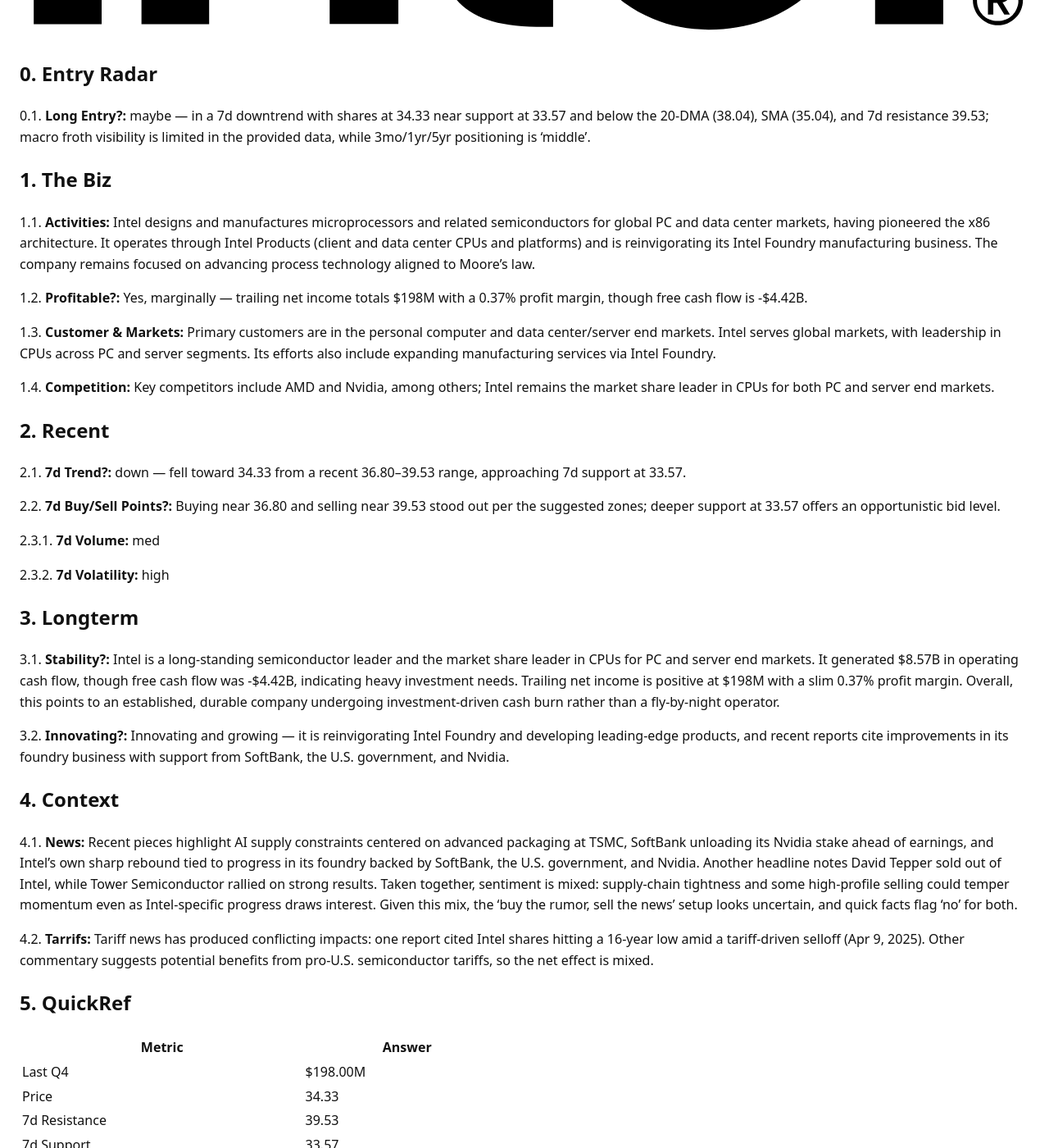
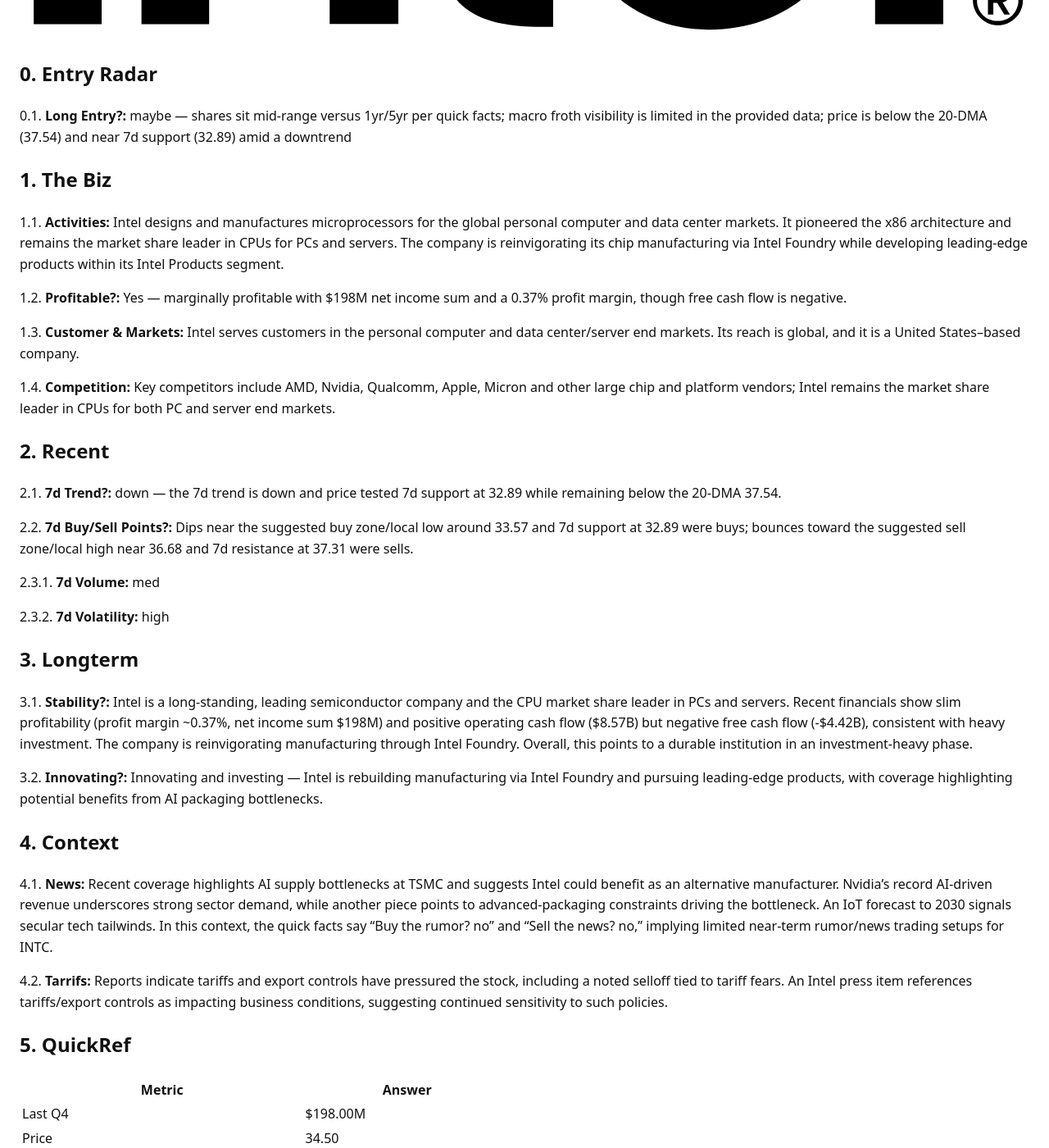
Before and after one commit to ryness/stonks, a Jekyll site: the page built from _reports/INTC.md, in a window 1280 px wide and 1400 px high, scrolled down 508 px. Shown: the whole window at 82% size. Built offline with Jekyll 4.4.1, drawn with Linux system fonts in a browser that asks for light colours; some of the changed text lies outside the part shown.

Commit message:
Update report: rotation+GodsEye

```diff
--- a/_reports/INTC.md
+++ b/_reports/INTC.md
@@ -2,34 +2,34 @@
 layout: default
 title: "INTC Stock Report"
 ticker: "INTC"
-date: 2025-11-19
-generated_at: 2025-11-19T05:22:05.621451+00:00
-runtime_seconds: 114.71
+date: 2025-11-23
+generated_at: 2025-11-23T10:20:24.754730+00:00
+runtime_seconds: 86.16
 raw_markdown: |
-  **Generated:** <time class="js-local-time" datetime="2025-11-19T05:22:05.621451+00:00">2025-11-19 05:22 UTC</time> (runtime 1m 55s)
+  **Generated:** <time class="js-local-time" datetime="2025-11-23T10:20:24.754730+00:00">2025-11-23 10:20 UTC</time> (runtime 1m 26s)
 
   ![Intel Corp logo](https://ryness.github.io/stonks/assets/logos/INTC.svg)
 
 
   ## 0. Entry Radar
 
-  0.1. **Long Entry?:** maybe — in a 7d downtrend with shares at 34.33 near support at 33.57 and below the 20-DMA (38.04), SMA (35.04), and 7d resistance 39.53; macro froth visibility is limited in the provided data, while 3mo/1yr/5yr positioning is 'middle'.
+  0.1. **Long Entry?:** maybe — shares sit mid-range versus 1yr/5yr per quick facts; macro froth visibility is limited in the provided data; price is below the 20-DMA (37.54) and near 7d support (32.89) amid a downtrend
 
   ## 1. The Biz
 
-  1.1. **Activities:** Intel designs and manufactures microprocessors and related semiconductors for global PC and data center markets, having pioneered the x86 architecture. It operates through Intel Products (client and data center CPUs and platforms) and is reinvigorating its Intel Foundry manufacturing business. The company remains focused on advancing process technology aligned to Moore’s law.
+  1.1. **Activities:** Intel designs and manufactures microprocessors for the global personal computer and data center markets. It pioneered the x86 architecture and remains the market share leader in CPUs for PCs and servers. The company is reinvigorating its chip manufacturing via Intel Foundry while developing leading-edge products within its Intel Products segment.
 
-  1.2. **Profitable?:** Yes, marginally — trailing net income totals $198M with a 0.37% profit margin, though free cash flow is -$4.42B.
+  1.2. **Profitable?:** Yes — marginally profitable with $198M net income sum and a 0.37% profit margin, though free cash flow is negative.
 
-  1.3. **Customer & Markets:** Primary customers are in the personal computer and data center/server end markets. Intel serves global markets, with leadership in CPUs across PC and server segments. Its efforts also include expanding manufacturing services via Intel Foundry.
+  1.3. **Customer & Markets:** Intel serves customers in the personal computer and data center/server end markets. Its reach is global, and it is a United States–based company.
 
-  1.4. **Competition:** Key competitors include AMD and Nvidia, among others; Intel remains the market share leader in CPUs for both PC and server end markets.
+  1.4. **Competition:** Key competitors include AMD, Nvidia, Qualcomm, Apple, Micron and other large chip and platform vendors; Intel remains the market share leader in CPUs for both PC and server end markets.
 
   ## 2. Recent
 
-  2.1. **7d Trend?:** down — fell toward 34.33 from a recent 36.80–39.53 range, approaching 7d support at 33.57.
+  2.1. **7d Trend?:** down — the 7d trend is down and price tested 7d support at 32.89 while remaining below the 20-DMA 37.54.
 
-  2.2. **7d Buy/Sell Points?:** Buying near 36.80 and selling near 39.53 stood out per the suggested zones; deeper support at 33.57 offers an opportunistic bid level.
+  2.2. **7d Buy/Sell Points?:** Dips near the suggested buy zone/local low around 33.57 and 7d support at 32.89 were buys; bounces toward the suggested sell zone/local high near 36.68 and 7d resistance at 37.31 were sells.
 
   2.3.1. **7d Volume:** med
 
@@ -37,15 +37,15 @@ raw_markdown: |
 
   ## 3. Longterm
 
-  3.1. **Stability?:** Intel is a long-standing semiconductor leader and the market share leader in CPUs for PC and server end markets. It generated $8.57B in operating cash flow, though free cash flow was -$4.42B, indicating heavy investment needs. Trailing net income is positive at $198M with a slim 0.37% profit margin. Overall, this points to an established, durable company undergoing investment-driven cash burn rather than a fly-by-night operator.
+  3.1. **Stability?:** Intel is a long-standing, leading semiconductor company and the CPU market share leader in PCs and servers. Recent financials show slim profitability (profit margin ~0.37%, net income sum $198M) and positive operating cash flow ($8.57B) but negative free cash flow (-$4.42B), consistent with heavy investment. The company is reinvigorating manufacturing through Intel Foundry. Overall, this points to a durable institution in an investment-heavy phase.
 
-  3.2. **Innovating?:** Innovating and growing — it is reinvigorating Intel Foundry and developing leading-edge products, and recent reports cite improvements in its foundry business with support from SoftBank, the U.S. government, and Nvidia.
+  3.2. **Innovating?:** Innovating and investing — Intel is rebuilding manufacturing via Intel Foundry and pursuing leading-edge products, with coverage highlighting potential benefits from AI packaging bottlenecks.
 
   ## 4. Context
 
-  4.1. **News:** Recent pieces highlight AI supply constraints centered on advanced packaging at TSMC, SoftBank unloading its Nvidia stake ahead of earnings, and Intel’s own sharp rebound tied to progress in its foundry backed by SoftBank, the U.S. government, and Nvidia. Another headline notes David Tepper sold out of Intel, while Tower Semiconductor rallied on strong results. Taken together, sentiment is mixed: supply-chain tightness and some high-profile selling could temper momentum even as Intel-specific progress draws interest. Given this mix, the 'buy the rumor, sell the news' setup looks uncertain, and quick facts flag 'no' for both.
+  4.1. **News:** Recent coverage highlights AI supply bottlenecks at TSMC and suggests Intel could benefit as an alternative manufacturer. Nvidia’s record AI-driven revenue underscores strong sector demand, while another piece points to advanced-packaging constraints driving the bottleneck. An IoT forecast to 2030 signals secular tech tailwinds. In this context, the quick facts say “Buy the rumor? no” and “Sell the news? no,” implying limited near-term rumor/news trading setups for INTC.
 
-  4.2. **Tarrifs:** Tariff news has produced conflicting impacts: one report cited Intel shares hitting a 16-year low amid a tariff-driven selloff (Apr 9, 2025). Other commentary suggests potential benefits from pro-U.S. semiconductor tariffs, so the net effect is mixed.
+  4.2. **Tarrifs:** Reports indicate tariffs and export controls have pressured the stock, including a noted selloff tied to tariff fears. An Intel press item references tariffs/export controls as impacting business conditions, suggesting continued sensitivity to such policies.
 
   ## 5. QuickRef
 
@@ -54,11 +54,11 @@ raw_markdown: |
   <thead><tr><th>Metric</th><th>Answer</th></tr></thead>
   <tbody>
   <tr><td>Last Q4</td><td>$198.00M</td></tr>
-  <tr><td>Price</td><td>34.33</td></tr>
-  <tr><td>7d Resistance</td><td>39.53</td></tr>
-  <tr><td>7d Support</td><td>33.57</td></tr>
+  <tr><td>Price</td><td>34.50</td></tr>
+  <tr><td>7d Resistance</td><td>37.31</td></tr>
+  <tr><td>7d Support</td><td>32.89</td></tr>
   <tr><td>30d Resistance</td><td>42.48</td></tr>
-  <tr><td>30d Support</td><td>33.57</td></tr>
+  <tr><td>30d Support</td><td>32.89</td></tr>
   <tr><td>Buy the dip?</td><td>yes</td></tr>
   <tr><td>Buy the rumor?</td><td>no</td></tr>
   <tr><td>Sell the news?</td><td>no</td></tr>
@@ -88,12 +88,12 @@ raw_markdown: |
   Gathering context for INTC...
   Gathering market data...
   Checking massive.com quota and fetching price history...
-  Requesting INTC prices from massive.com... (https://api.massive.com/v2/aggs/ticker/INTC/range/1/day/2020-10-21/2025-11-19?adjusted=true&amp;sort=asc&amp;limit=5000&amp;apiKey=%2A%2A%2A)
+  Requesting INTC prices from massive.com... (https://api.massive.com/v2/aggs/ticker/INTC/range/1/day/2020-10-25/2025-11-23?adjusted=true&amp;sort=asc&amp;limit=5000&amp;apiKey=%2A%2A%2A)
   massive.com request failed (massive.com returned no price data); switching to yfinance...
   Requesting prices from yfinance fallback...
   Price data acquired from yfinance.
-  Massive open-close: GET https://api.massive.com/v1/open-close/INTC/2025-11-18?apiKey=%2A%2A%2A
-  Massive open-close: response 200 from https://api.massive.com/v1/open-close/INTC/2025-11-18?apiKey=&lt;redacted&gt;
+  Massive open-close: GET https://api.massive.com/v1/open-close/INTC/2025-11-21?apiKey=%2A%2A%2A
+  Massive open-close: response 200 from https://api.massive.com/v1/open-close/INTC/2025-11-21?apiKey=&lt;redacted&gt;
   Massive previous close: GET https://api.massive.com/v2/aggs/ticker/INTC/prev?adjusted=true&amp;apiKey=%2A%2A%2A
   Massive previous close: response 200 from https://api.massive.com/v2/aggs/ticker/INTC/prev?adjusted=true&amp;apiKey=&lt;redacted&gt;
   Massive SMA: GET https://api.massive.com/v1/indicators/sma/INTC?timespan=day&amp;window=50&amp;series_type=close&amp;order=desc&amp;limit=1&amp;adjusted=true&amp;apiKey=%2A%2A%2A
@@ -208,30 +208,30 @@ raw_markdown: |
   </details>
 ---
 
-**Generated:** <time class="js-local-time" datetime="2025-11-19T05:22:05.621451+00:00">2025-11-19 05:22 UTC</time> (runtime 1m 55s)
+**Generated:** <time class="js-local-time" datetime="2025-11-23T10:20:24.754730+00:00">2025-11-23 10:20 UTC</time> (runtime 1m 26s)
 
 ![Intel Corp logo](https://ryness.github.io/stonks/assets/logos/INTC.svg)
 
 
 ## 0. Entry Radar
 
-0.1. **Long Entry?:** maybe — in a 7d downtrend with shares at 34.33 near support at 33.57 and below the 20-DMA (38.04), SMA (35.04), and 7d resistance 39.53; macro froth visibility is limited in the provided data, while 3mo/1yr/5yr positioning is 'middle'.
+0.1. **Long Entry?:** maybe — shares sit mid-range versus 1yr/5yr per quick facts; macro froth visibility is limited in the provided data; price is below the 20-DMA (37.54) and near 7d support (32.89) amid a downtrend
 
 ## 1. The Biz
 
-1.1. **Activities:** Intel designs and manufactures microprocessors and related semiconductors for global PC and data center markets, having pioneered the x86 architecture. It operates through Intel Products (client and data center CPUs and platforms) and is reinvigorating its Intel Foundry manufacturing business. The company remains focused on advancing process technology aligned to Moore’s law.
+1.1. **Activities:** Intel designs and manufactures microprocessors for the global personal computer and data center markets. It pioneered the x86 architecture and remains the market share leader in CPUs for PCs and servers. The company is reinvigorating its chip manufacturing via Intel Foundry while developing leading-edge products within its Intel Products segment.
 
-1.2. **Profitable?:** Yes, marginally — trailing net income totals $198M with a 0.37% profit margin, though free cash flow is -$4.42B.
+1.2. **Profitable?:** Yes — marginally profitable with $198M net income sum and a 0.37% profit margin, though free cash flow is negative.
 
-1.3. **Customer & Markets:** Primary customers are in the personal computer and data center/server end markets. Intel serves global markets, with leadership in CPUs across PC and server segments. Its efforts also include expanding manufacturing services via Intel Foundry.
+1.3. **Customer & Markets:** Intel serves customers in the personal computer and data center/server end markets. Its reach is global, and it is a United States–based company.
 
-1.4. **Competition:** Key competitors include AMD and Nvidia, among others; Intel remains the market share leader in CPUs for both PC and server end markets.
+1.4. **Competition:** Key competitors include AMD, Nvidia, Qualcomm, Apple, Micron and other large chip and platform vendors; Intel remains the market share leader in CPUs for both PC and server end markets.
 
 ## 2. Recent
 
-2.1. **7d Trend?:** down — fell toward 34.33 from a recent 36.80–39.53 range, approaching 7d support at 33.57.
+2.1. **7d Trend?:** down — the 7d trend is down and price tested 7d support at 32.89 while remaining below the 20-DMA 37.54.
 
-2.2. **7d Buy/Sell Points?:** Buying near 36.80 and selling near 39.53 stood out per the suggested zones; deeper support at 33.57 offers an opportunistic bid level.
+2.2. **7d Buy/Sell Points?:** Dips near the suggested buy zone/local low around 33.57 and 7d support at 32.89 were buys; bounces toward the suggested sell zone/local high near 36.68 and 7d resistance at 37.31 were sells.
 
 2.3.1. **7d Volume:** med
 
@@ -239,15 +239,15 @@ raw_markdown: |
 
 ## 3. Longterm
 
-3.1. **Stability?:** Intel is a long-standing semiconductor leader and the market share leader in CPUs for PC and server end markets. It generated $8.57B in operating cash flow, though free cash flow was -$4.42B, indicating heavy investment needs. Trailing net income is positive at $198M with a slim 0.37% profit margin. Overall, this points to an established, durable company undergoing investment-driven cash burn rather than a fly-by-night operator.
+3.1. **Stability?:** Intel is a long-standing, leading semiconductor company and the CPU market share leader in PCs and servers. Recent financials show slim profitability (profit margin ~0.37%, net income sum $198M) and positive operating cash flow ($8.57B) but negative free cash flow (-$4.42B), consistent with heavy investment. The company is reinvigorating manufacturing through Intel Foundry. Overall, this points to a durable institution in an investment-heavy phase.
 
-3.2. **Innovating?:** Innovating and growing — it is reinvigorating Intel Foundry and developing leading-edge products, and recent reports cite improvements in its foundry business with support from SoftBank, the U.S. government, and Nvidia.
+3.2. **Innovating?:** Innovating and investing — Intel is rebuilding manufacturing via Intel Foundry and pursuing leading-edge products, with coverage highlighting potential benefits from AI packaging bottlenecks.
 
 ## 4. Context
 
-4.1. **News:** Recent pieces highlight AI supply constraints centered on advanced packaging at TSMC, SoftBank unloading its Nvidia stake ahead of earnings, and Intel’s own sharp rebound tied to progress in its foundry backed by SoftBank, the U.S. government, and Nvidia. Another headline notes David Tepper sold out of Intel, while Tower Semiconductor rallied on strong results. Taken together, sentiment is mixed: supply-chain tightness and some high-profile selling could temper momentum even as Intel-specific progress draws interest. Given this mix, the 'buy the rumor, sell the news' setup looks uncertain, and quick facts flag 'no' for both.
+4.1. **News:** Recent coverage highlights AI supply bottlenecks at TSMC and suggests Intel could benefit as an alternative manufacturer. Nvidia’s record AI-driven revenue underscores strong sector demand, while another piece points to advanced-packaging constraints driving the bottleneck. An IoT forecast to 2030 signals secular tech tailwinds. In this context, the quick facts say “Buy the rumor? no” and “Sell the news? no,” implying limited near-term rumor/news trading setups for INTC.
 
-4.2. **Tarrifs:** Tariff news has produced conflicting impacts: one report cited Intel shares hitting a 16-year low amid a tariff-driven selloff (Apr 9, 2025). Other commentary suggests potential benefits from pro-U.S. semiconductor tariffs, so the net effect is mixed.
+4.2. **Tarrifs:** Reports indicate tariffs and export controls have pressured the stock, including a noted selloff tied to tariff fears. An Intel press item references tariffs/export controls as impacting business conditions, suggesting continued sensitivity to such policies.
 
 ## 5. QuickRef
 
@@ -256,11 +256,11 @@ raw_markdown: |
 <thead><tr><th>Metric</th><th>Answer</th></tr></thead>
 <tbody>
 <tr><td>Last Q4</td><td>$198.00M</td></tr>
-<tr><td>Price</td><td>34.33</td></tr>
-<tr><td>7d Resistance</td><td>39.53</td></tr>
-<tr><td>7d Support</td><td>33.57</td></tr>
+<tr><td>Price</td><td>34.50</td></tr>
+<tr><td>7d Resistance</td><td>37.31</td></tr>
+<tr><td>7d Support</td><td>32.89</td></tr>
 <tr><td>30d Resistance</td><td>42.48</td></tr>
-<tr><td>30d Support</td><td>33.57</td></tr>
+<tr><td>30d Support</td><td>32.89</td></tr>
 <tr><td>Buy the dip?</td><td>yes</td></tr>
 <tr><td>Buy the rumor?</td><td>no</td></tr>
 <tr><td>Sell the news?</td><td>no</td></tr>
@@ -290,12 +290,12 @@ raw_markdown: |
 Gathering context for INTC...
 Gathering market data...
 Checking massive.com quota and fetching price history...
-Requesting INTC prices from massive.com... (https://api.massive.com/v2/aggs/ticker/INTC/range/1/day/2020-10-21/2025-11-19?adjusted=true&amp;sort=asc&amp;limit=5000&amp;apiKey=%2A%2A%2A)
+Requesting INTC prices from massive.com... (https://api.massive.com/v2/aggs/ticker/INTC/range/1/day/2020-10-25/2025-11-23?adjusted=true&amp;sort=asc&amp;limit=5000&amp;apiKey=%2A%2A%2A)
 massive.com request failed (massive.com returned no price data); switching to yfinance...
 Requesting prices from yfinance fallback...
 Price data acquired from yfinance.
-Massive open-close: GET https://api.massive.com/v1/open-close/INTC/2025-11-18?apiKey=%2A%2A%2A
-Massive open-close: response 200 from https://api.massive.com/v1/open-close/INTC/2025-11-18?apiKey=&lt;redacted&gt;
+Massive open-close: GET https://api.massive.com/v1/open-close/INTC/2025-11-21?apiKey=%2A%2A%2A
+Massive open-close: response 200 from https://api.massive.com/v1/open-close/INTC/2025-11-21?apiKey=&lt;redacted&gt;
 Massive previous close: GET https://api.massive.com/v2/aggs/ticker/INTC/prev?adjusted=true&amp;apiKey=%2A%2A%2A
 Massive previous close: response 200 from https://api.massive.com/v2/aggs/ticker/INTC/prev?adjusted=true&amp;apiKey=&lt;redacted&gt;
 Massive SMA: GET https://api.massive.com/v1/indicators/sma/INTC?timespan=day&amp;window=50&amp;series_type=close&amp;order=desc&amp;limit=1&amp;adjusted=true&amp;apiKey=%2A%2A%2A
```
Also changed, not shown: other parts of _reports/INTC.md (+4 -4 lines), _reports/GODSEYE.md (+24 -24 lines).
